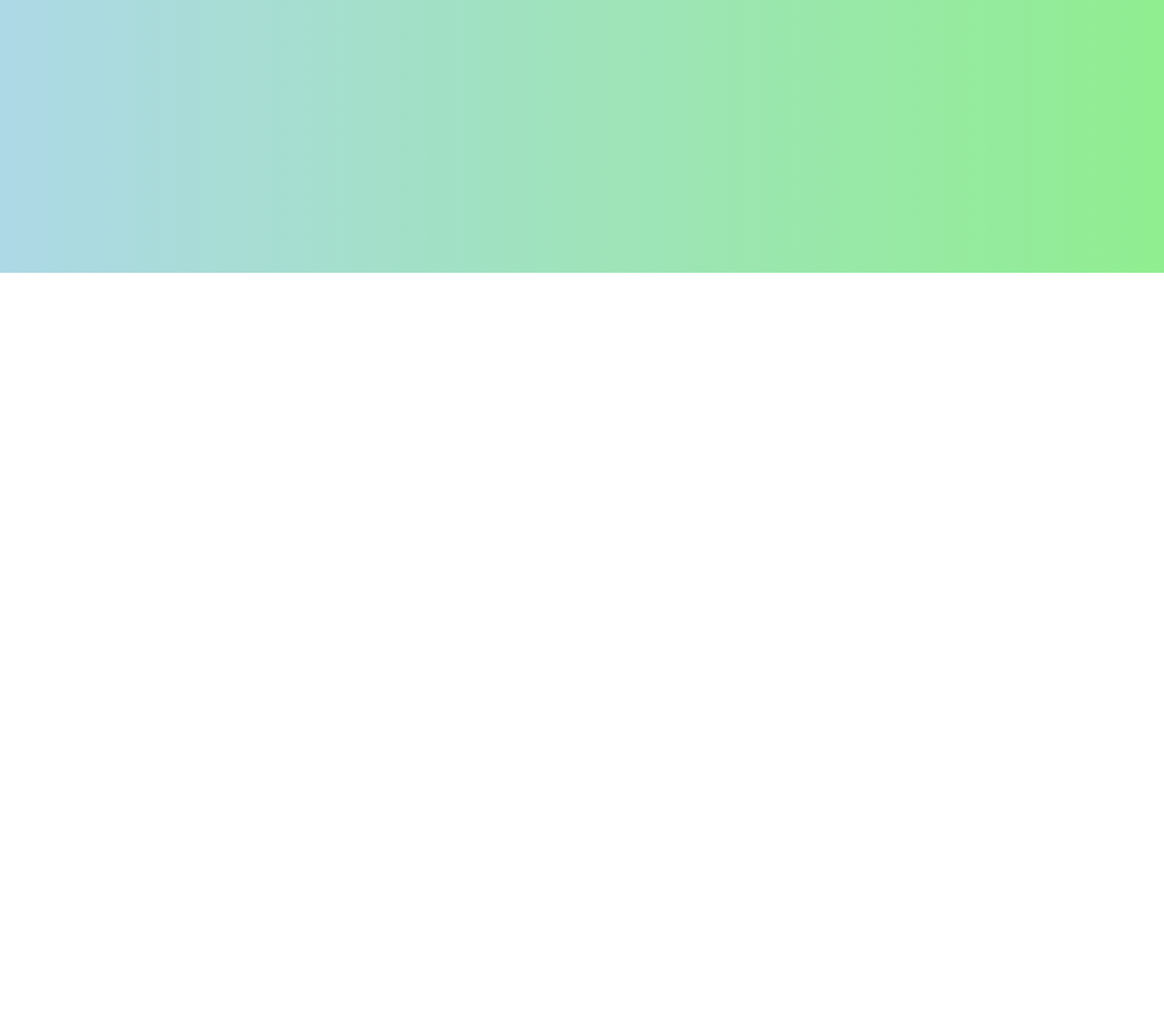
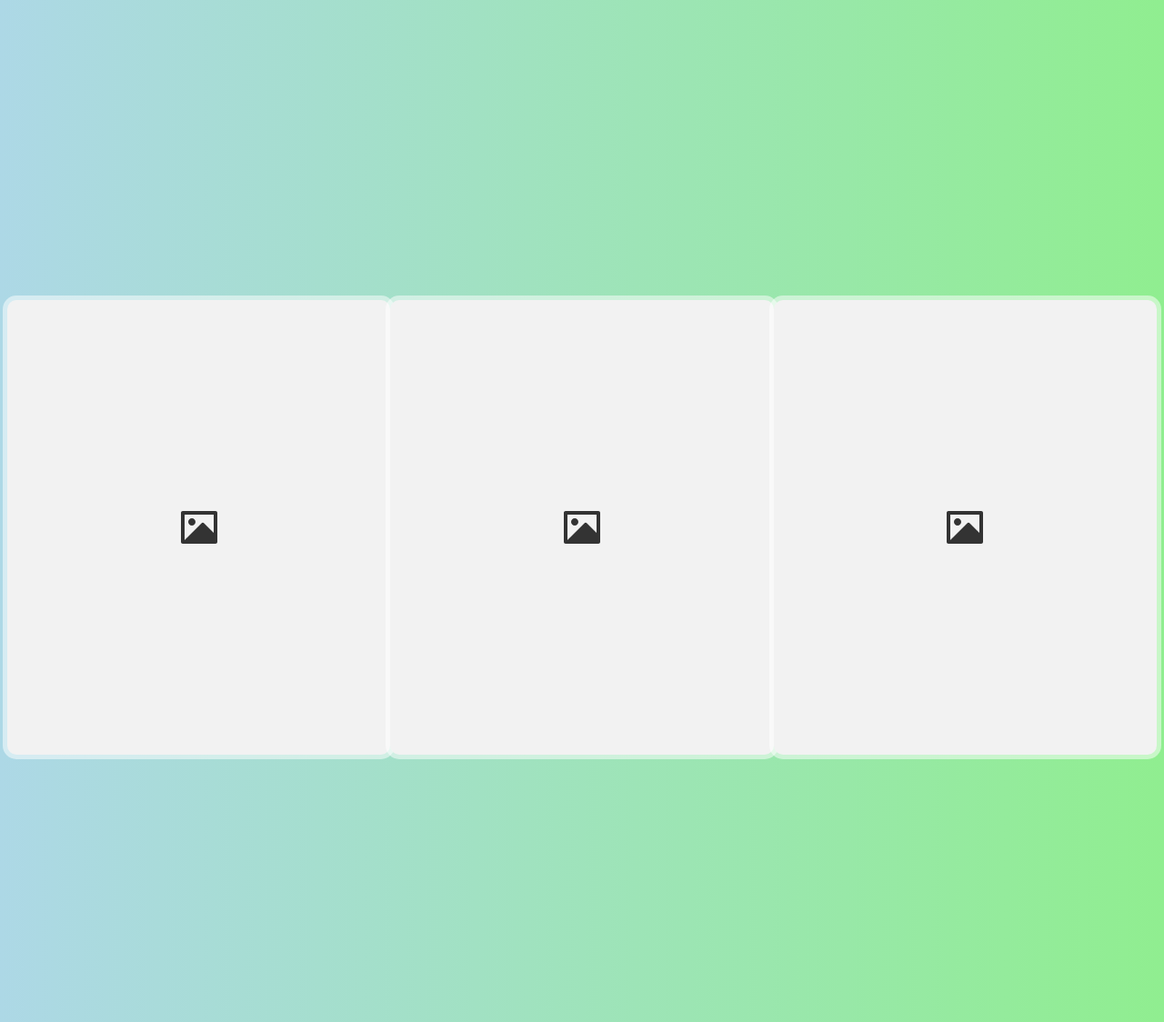
Before and after one commit to GigiClandestino/project_reps, a plain HTML site: page index.html in a window 1280 px wide. Shown: the part 500-1624 px from the top of the page at 91% size. Before the commit the page ends 800 px from the top, so only its background shows below. Drawn offline with Linux system fonts and the light colour scheme.

Commit message:
Update index.html

```diff
--- a/index.html
+++ b/index.html
@@ -84,7 +84,7 @@
                 display: block;
                 color: black;
                 text-align: center;
-                padding: 20px 24px; /* Aumentato il padding */
+                padding: 20px; /* Aumentato il padding */
                 margin-top: 25px;
                 text-decoration: none;
                 font-size: 20px; /* Aumentata la dimensione del font */
@@ -188,7 +188,7 @@
             font-size: 15px;
             padding: 24px 46px 24px 26px;
             }
-            /*Fuq*/
+            /*Faq*/
             .faq-button {
             width: 50px;
             height: 50px;
@@ -335,8 +335,86 @@
             .Btn:active {
             transform: translate(2px ,2px);
             }
-        </style>
-    </head>
+            /*Card*/
+            .card {
+            position: relative;
+            width: 300px;
+            height: 500px;
+            background-color: #f2f2f2;
+            border-radius: 10px;
+            display: flex;
+            align-items: center;
+            justify-content: center;
+            overflow: hidden;
+            perspective: 1000px;
+            box-shadow: 0 0 0 5px #ffffff80;
+            transition: all 0.6s cubic-bezier(0.175, 0.885, 0.32, 1.275);
+            }
+
+            .card svg {
+            width: 48px;
+            fill: #333;
+            transition: all 0.6s cubic-bezier(0.175, 0.885, 0.32, 1.275);
+            }
+
+            .card:hover {
+            transform: scale(1.05);
+            box-shadow: 0 8px 16px rgba(255, 255, 255, 0.2);
+            }
+
+            .card__content {
+            position: absolute;
+            top: 0;
+            left: 0;
+            width: 100%;
+            height: 100%;
+            padding: 20px;
+            box-sizing: border-box;
+            background-color: #f2f2f2;
+            transform: rotateX(-90deg);
+            transform-origin: bottom;
+            transition: all 0.6s cubic-bezier(0.175, 0.885, 0.32, 1.275);
+            }
+
+            .card:hover .card__content {
+            transform: rotateX(0deg);
+            }
+
+            .card__title {
+            margin: 0;
+            font-size: 24px;
+            color: #333;
+            font-weight: 700;
+            }
+
+            .card:hover svg {
+            scale: 0;
+            }
+
+            .card__description {
+            margin: 10px 0 0;
+            font-size: 14px;
+            color: #777;
+            line-height: 1.4;
+            }
+            /*Colonne*/
+            .column {
+            float: left;
+            width: 33.33%;
+            }
+
+            /* Clear floats after the columns */
+            .row:after {
+            content: "";
+            display: table;
+            clear: both;
+            }
+            /*Section*/
+            section{
+                height:804px;
+            }
+            </style>
+            </head>
     <body>
         <section>
             <div class="topnav">
@@ -391,11 +469,32 @@
                     </button>
                 </div>
             </div>
-
-
         </section>
         <section>
-
+            <br>
+            <div class="row">
+                    <div class="card column">
+                        <svg xmlns="http://www.w3.org/2000/svg" viewBox="0 0 24 24"><path d="M20 5H4V19L13.2923 9.70649C13.6828 9.31595 14.3159 9.31591 14.7065 9.70641L20 15.0104V5ZM2 3.9934C2 3.44476 2.45531 3 2.9918 3H21.0082C21.556 3 22 3.44495 22 3.9934V20.0066C22 20.5552 21.5447 21 21.0082 21H2.9918C2.44405 21 2 20.5551 2 20.0066V3.9934ZM8 11C6.89543 11 6 10.1046 6 9C6 7.89543 6.89543 7 8 7C9.10457 7 10 7.89543 10 9C10 10.1046 9.10457 11 8 11Z"></path></svg>
+                        <div class="card__content">
+                            <p class="card__title">Card Title</p>
+                            <p class="card__description">Lorem ipsum dolor sit amet, consectetur adipiscing elit, sed do eiusmod tempor incididunt ut labore et dolore magna aliqua. Ut enim ad minim veniam, quis nostrud exercitation ullamco.</p>
+                        </div>
+                    </div>
+                    <div class="card column">
+                        <svg xmlns="http://www.w3.org/2000/svg" viewBox="0 0 24 24"><path d="M20 5H4V19L13.2923 9.70649C13.6828 9.31595 14.3159 9.31591 14.7065 9.70641L20 15.0104V5ZM2 3.9934C2 3.44476 2.45531 3 2.9918 3H21.0082C21.556 3 22 3.44495 22 3.9934V20.0066C22 20.5552 21.5447 21 21.0082 21H2.9918C2.44405 21 2 20.5551 2 20.0066V3.9934ZM8 11C6.89543 11 6 10.1046 6 9C6 7.89543 6.89543 7 8 7C9.10457 7 10 7.89543 10 9C10 10.1046 9.10457 11 8 11Z"></path></svg>
+                        <div class="card__content">
+                            <p class="card__title">Card Title</p>
+                            <p class="card__description">Lorem ipsum dolor sit amet, consectetur adipiscing elit, sed do eiusmod tempor incididunt ut labore et dolore magna aliqua. Ut enim ad minim veniam, quis nostrud exercitation ullamco.</p>
+                        </div>
+                    </div>
+                    <div class="card column">
+                        <svg xmlns="http://www.w3.org/2000/svg" viewBox="0 0 24 24"><path d="M20 5H4V19L13.2923 9.70649C13.6828 9.31595 14.3159 9.31591 14.7065 9.70641L20 15.0104V5ZM2 3.9934C2 3.44476 2.45531 3 2.9918 3H21.0082C21.556 3 22 3.44495 22 3.9934V20.0066C22 20.5552 21.5447 21 21.0082 21H2.9918C2.44405 21 2 20.5551 2 20.0066V3.9934ZM8 11C6.89543 11 6 10.1046 6 9C6 7.89543 6.89543 7 8 7C9.10457 7 10 7.89543 10 9C10 10.1046 9.10457 11 8 11Z"></path></svg>
+                        <div class="card__content">
+                            <p class="card__title">Card Title</p>
+                            <p class="card__description">Lorem ipsum dolor sit amet, consectetur adipiscing elit, sed do eiusmod tempor incididunt ut labore et dolore magna aliqua. Ut enim ad minim veniam, quis nostrud exercitation ullamco.</p>
+                        </div>
+                    </div>
+            </div>
         </section>
     </body>
 </html>
```
